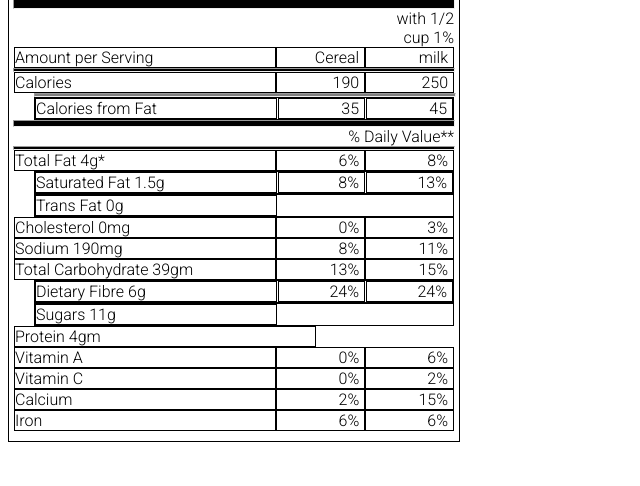
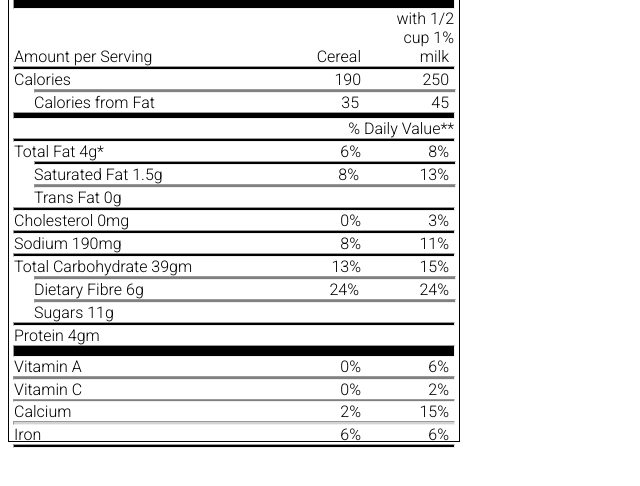
Before and after one commit to ailefthelightson/FE18-CSS-Day3-Grace-Basol, a plain HTML site: page Grace/exercise2/index.html in a window 1280 px wide. Shown: the part 88-574 px from the top of the page, without its empty margins (0-640 px from the left). Drawn offline with Linux system fonts and the light colour scheme.

Commit message:
lines finsihed

```diff
--- a/Grace/exercise2/index.html
+++ b/Grace/exercise2/index.html
@@ -57,62 +57,73 @@
             <div class="box2"><p>6%</p></div>
             <div class="box2"><p>8%</p></div>
         </div>
+        <hr id="shortline">
         <div class="satFat">
             <div class="indent1"><p>Saturated Fat 1.5g</p></div>
             <div class="indent2"><p>8%</p></div>
             <div class="indent2"><p>13%</p></div>
         </div>
+        <hr id="greyLine">
         <div class="transFat">
             <div class="indent1"><p>Trans Fat 0g</p></div>
         </div>
+        <hr id="thinLine">
         <div class="Cholesterol">
             <div class="box1"><p>Cholesterol 0mg</p></div>
             <div class="box2"><p>0%</p></div>
             <div class="box2"><p>3%</p></div>
         </div>
+        <hr id="thinLine">
         <div class="sodium">
             <div class="box1"><p>Sodium 190mg</p></div>
             <div class="box2"><p>8%</p></div>
             <div class="box2"><p>11%</p></div>
         </div>
+        <hr id="thinLine">
         <div class="totalCarbs">
             <div class="box1"><p>Total Carbohydrate 39gm</p></div>
             <div class="box2"><p>13%</p></div>
             <div class="box2"><p>15%</p></div>
         </div>
+        <hr id="greyLine">
         <div class="dietFib">
             <div class="indent1"><p>Dietary Fibre 6g</p></div>
             <div class="indent2"><p>24%</p></div>
             <div class="indent2"><p>24%</p></div>
         </div>
+        <hr id="greyLine">
         <div class="sugars">
             <div class="indent1"><p>Sugars 11g</p></div>
         </div>
-
+        <hr id="thinLine">
         <div class="protein">
             <div class="box1"><p>Protein 4gm</p></div>
         </div>
+        <hr id="thickLine">
         <div class="vitaminA">
             <div class="box1"><p>Vitamin A</p></div>
             <div class="box2"><p>0%</p></div>
             <div class="box2"><p>6%</p></div>
         </div>
+        <hr id="thinLineGrey">
         <div class="vitaminC">
             <div class="box1"><p>Vitamin C</p></div>
             <div class="box2"><p>0%</p></div>
             <div class="box2"><p>2%</p></div>
         </div>
+        <hr id="thinnestGrey">
         <div class="calcium">
             <div class="box1"><p>Calcium</p></div>
             <div class="box2"><p>2%</p></div>
             <div class="box2"><p>15%</p></div>
         </div>
+        <hr id="thinLightGrey">
         <div class="iron">
             <div class="box1"><p>Iron</p></div>
             <div class="box2"><p>6%</p></div>
             <div class="box2"><p>6%</p></div>
         </div>
-
+        <hr id="thinLine">
     </div>
 
 
--- a/Grace/exercise2/style.css
+++ b/Grace/exercise2/style.css
@@ -67,7 +67,7 @@
 
 }
 .box1 {
-    border: 1px solid black;
+
     flex-basis:300px;
     margin-right:0px;
 
@@ -80,7 +80,7 @@
 
 .box2 {
 
-    border:1px solid black;
+
     flex-basis:100px;
     margin-left:0px;
 }
@@ -171,13 +171,13 @@
     justify-content:space-between;
     margin-left: 25px;
     margin-right:5px;
-    border: 1px solid black;
+
 }
 
 .indent1 {
 
     flex-basis:240px;
-    border: 1px solid black;
+
 }
 
 .indent1 p{
@@ -185,7 +185,7 @@
 }
 .indent2 {
     flex-basis:85px;
-    border: 1px solid black;
+
     margin-left:0px;
 }
 
@@ -200,7 +200,7 @@
     justify-content:space-between;
     margin-left: 25px;
     margin-right:5px;
-    border: 1px solid black;
+
 }
 /*trans fat*/
 .transFat {
@@ -209,7 +209,7 @@
     justify-content:space-between;
     margin-left: 25px;
     margin-right:5px;
-    border: 1px solid black;
+
 }
 /*dietary fibre*/
 .dietFib {
@@ -218,7 +218,7 @@
     justify-content:space-between;
     margin-left: 25px;
     margin-right:5px;
-    border: 1px solid black;
+
 }
 /*sugars*/
 .sugars {
@@ -227,7 +227,7 @@
     justify-content:space-between;
     margin-left: 25px;
     margin-right:5px;
-    border: 1px solid black;
+
 }
 /*LINES*/
 #thickLine {
@@ -252,6 +252,27 @@
     margin-top:0px;
     margin-bottom:0px;
 }
+#thinLineGrey{
+    width: 440px;
+    height:2px;
+    background-color: grey;
+    margin-top:0px;
+    margin-bottom:0px;
+}
+#thinLightGrey  {
+    width: 440px;
+    height:2px;
+    background-color: lightgray;
+    margin-top:0px;
+    margin-bottom:0px;
+}
+#thinnestGrey{
+    width: 440px;
+    height:1px;
+    background-color: grey;
+    margin-top:0px;
+    margin-bottom:0px;
+}
 #greyLine{
     width: 420px;
     height:2px;
@@ -260,3 +281,11 @@
     margin-left:25px;
     margin-bottom: 0;
 }
+#shortline{
+    width: 420px;
+    height:2px;
+    background-color: black;
+    margin-top:0;
+    margin-left:25px;
+    margin-bottom: 0;
+}
```
